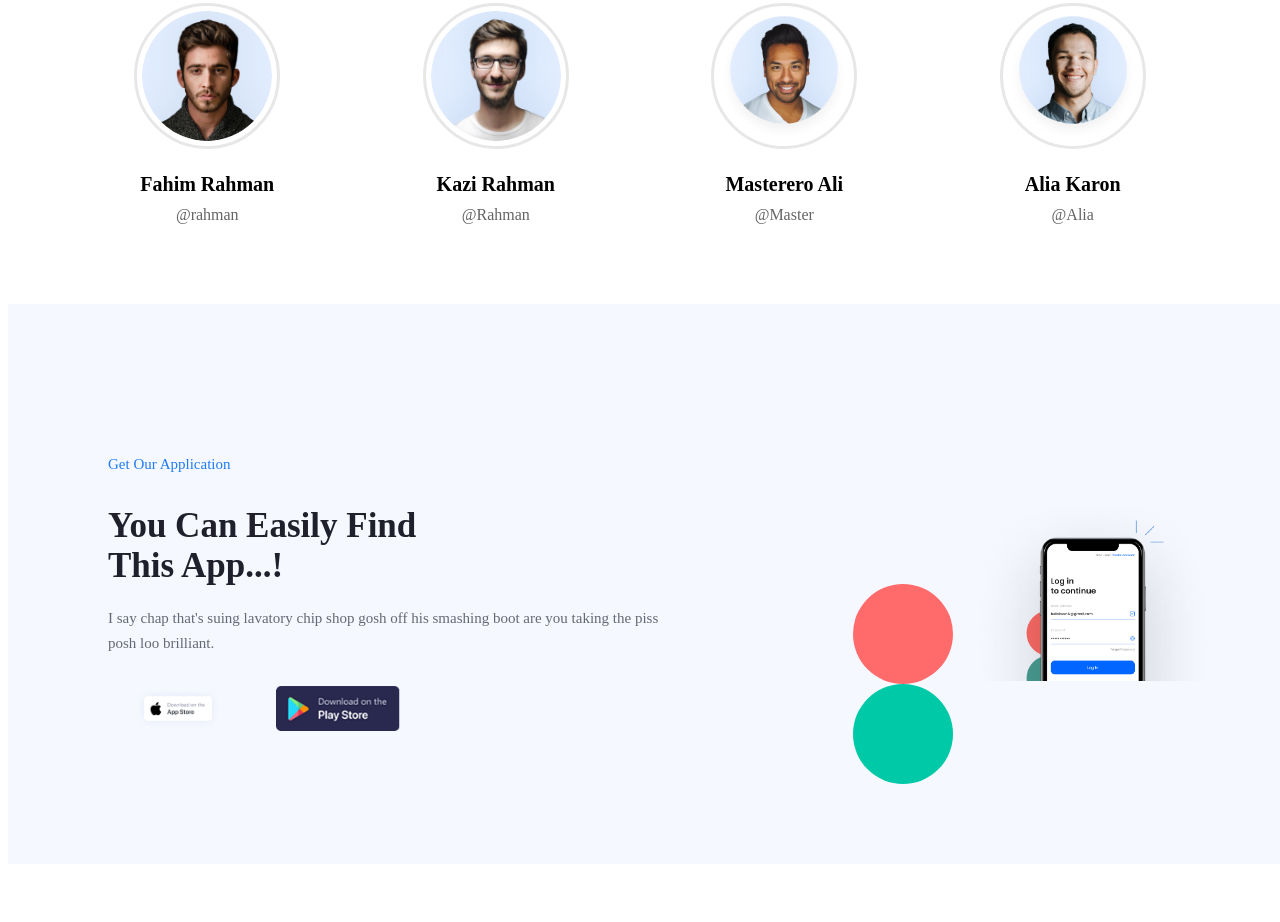
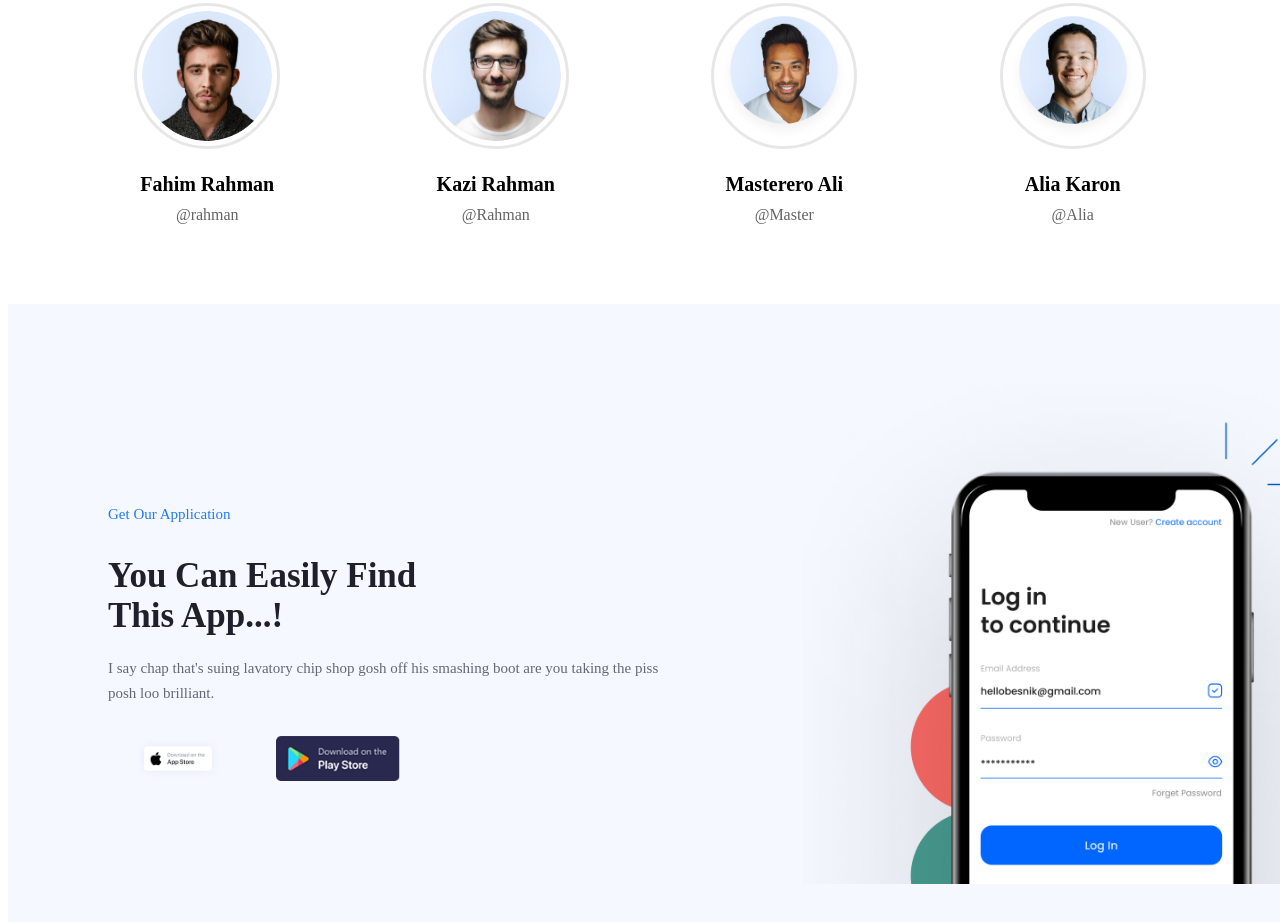
Before and after one commit to abdulhodirazzoqzoda-cpu/classwork, a plain HTML site: page index.html in a window 1280 px wide. Shown: the part 2937-3859 px from the top of the page. Before the commit the page ends 3809 px from the top, so only its background shows below. Drawn offline with Linux system fonts and the light colour scheme.

Commit message:
section 6

```diff
--- a/index.html
+++ b/index.html
@@ -274,9 +274,6 @@
 
     <div class="rasmi-section6">
 
-        <div class="doyra1"></div>
-        <div class="doyra2"></div>
-
         <img class="telefon" src="./images/mobile muckup.png" alt="Mobile App">
 
     </div>
--- a/style.css
+++ b/style.css
@@ -415,8 +415,7 @@
 
 .rasmi-section6 {
     width: 45%;
-    height: 400px;
-    position: relative;
+    height: 500px;
     display: flex;
     justify-content: center;
     align-items: flex-end;
@@ -424,31 +423,7 @@
 }
 
 .telefon {
-    width: 250px;
-    height: 380px;
+    width: px;
+    height: 500px;
     object-fit: contain;
-    position: relative;
-    z-index: 3;
 }
-
-.doyra1 {
-    width: 100px;
-    height: 100px;
-    background-color: #ff6b6b;
-    border-radius: 50%;
-    position: absolute;
-    left: 50px;
-    bottom: 100px;
-    z-index: 1;
-}
-
-.doyra2 {
-    width: 100px;
-    height: 100px;
-    background-color: #00c9a7;
-    border-radius: 50%;
-    position: absolute;
-    left: 50px;
-    bottom: 0;
-    z-index: 2;
-}
```
